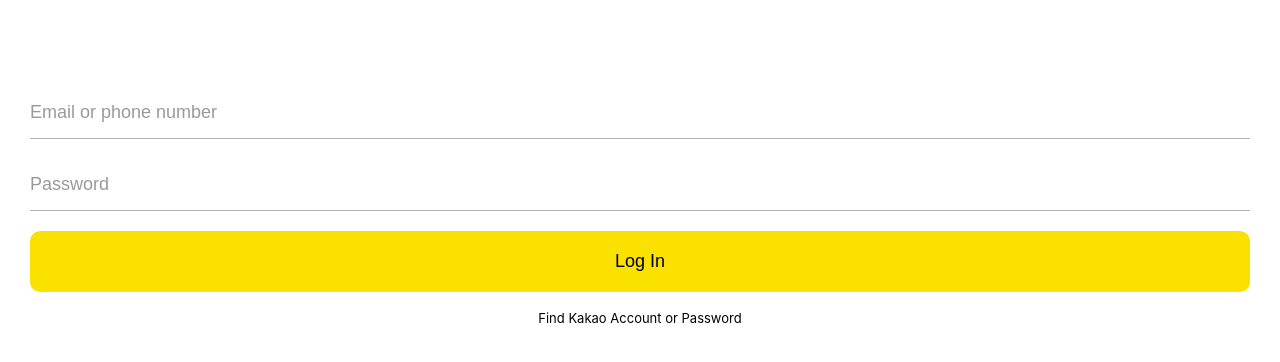
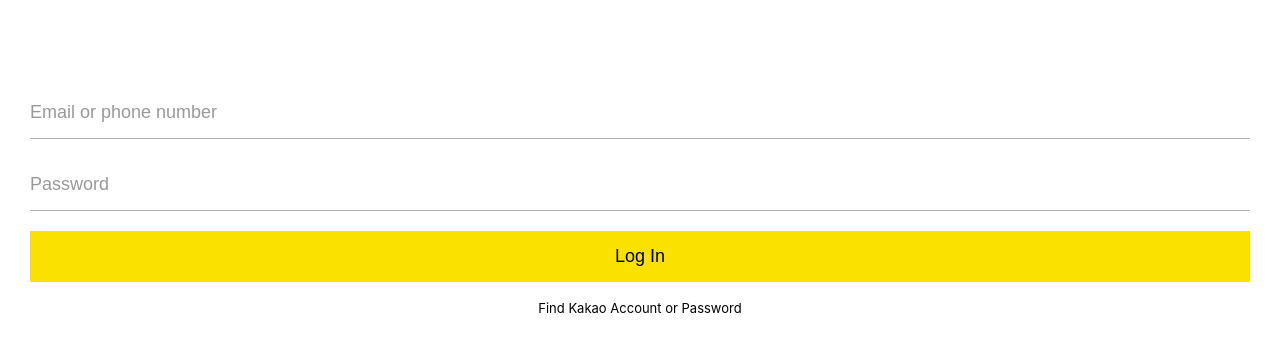
Before and after one commit to allsteelkr/clonekakaotalkpractice, a plain HTML site: page index.html in a window 1280 px wide. Shown: the part 180-542 px from the top of the page. Drawn offline with Linux system fonts and the light colour scheme.

Commit message:
Update styles.css

```diff
--- a/css/styles.css
+++ b/css/styles.css
@@ -53,9 +53,6 @@ body {
 
 #login-form input[type="submit"] {
   background-color: var(--yellow);
-  cursor: pointer;
-  padding: 20px 0px;
-  border-radius: 10px;
 }
 
 #login-form a {
```
